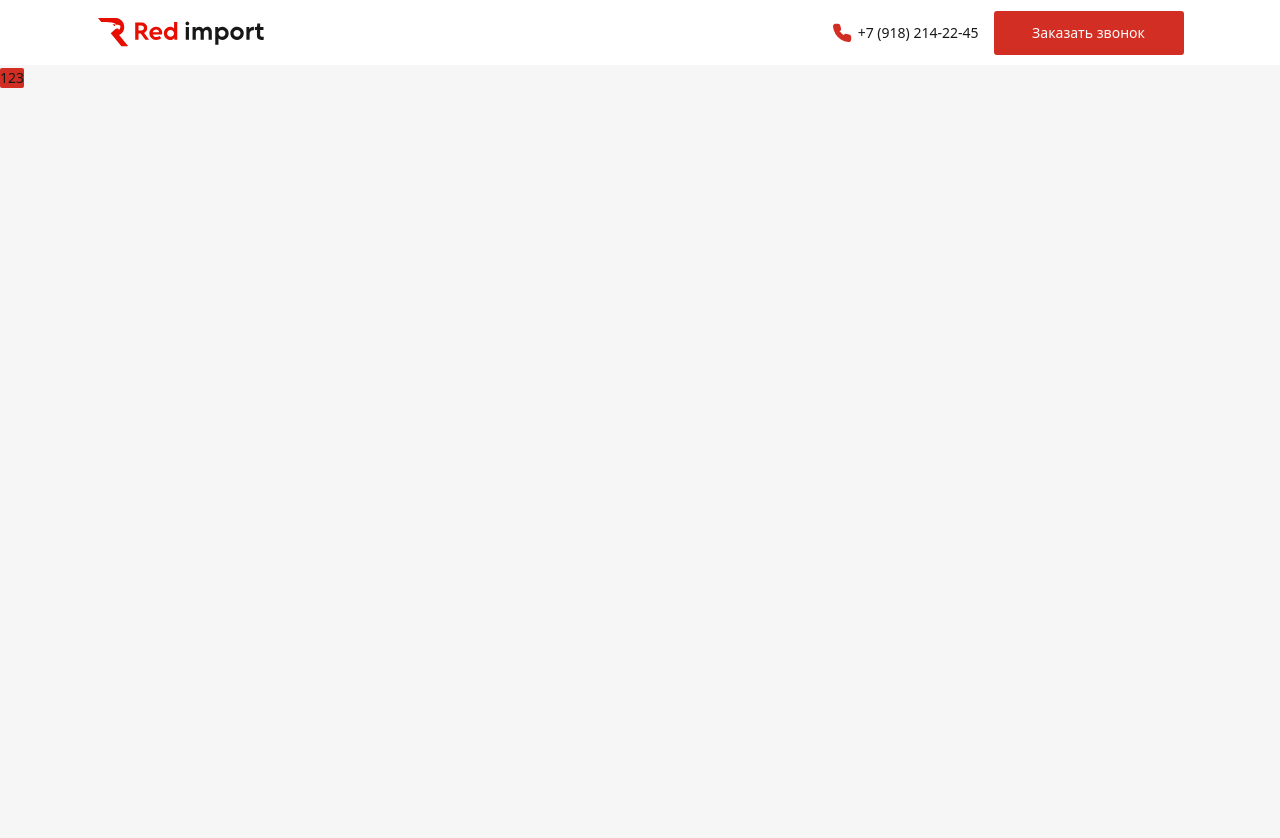
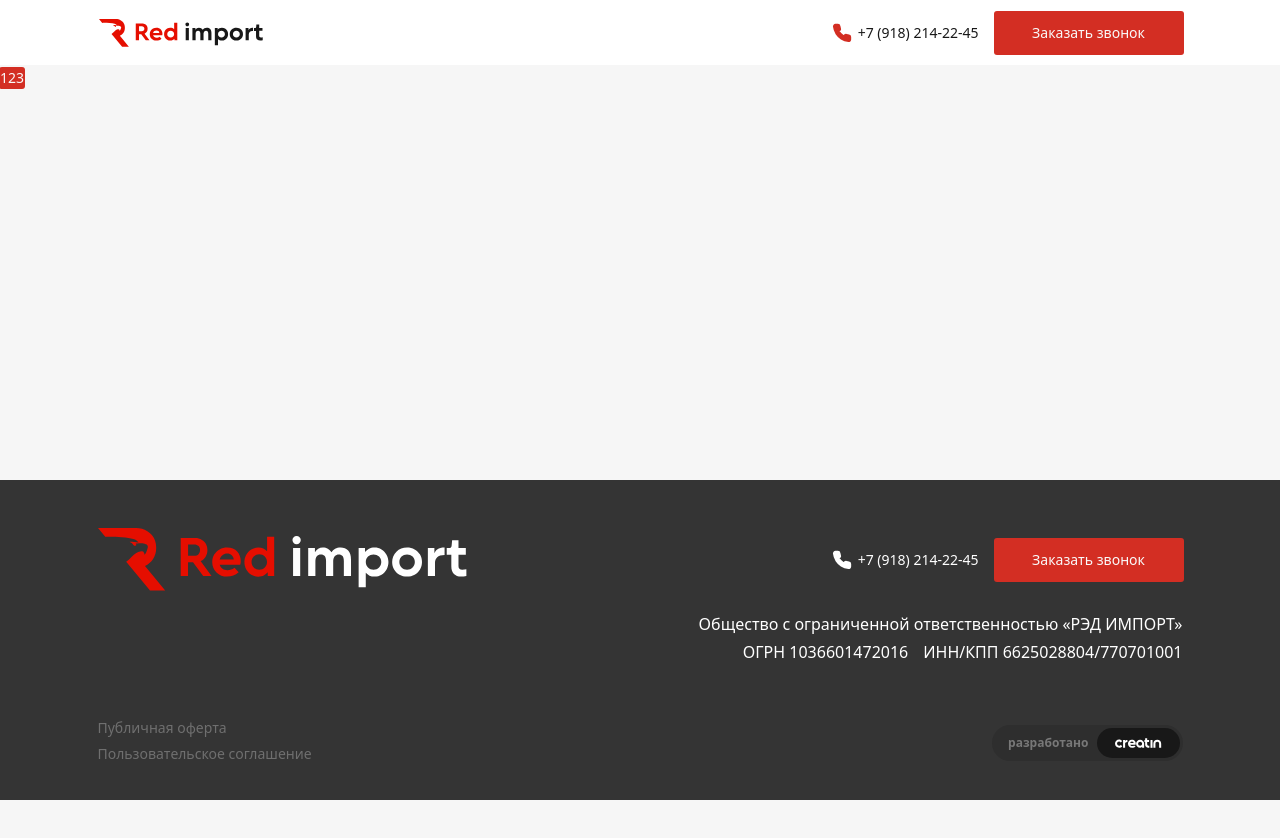
Before and after one commit to Vadim4ick/red-import, a Next.js app: page / in a window 1280 px wide. Shown: the top 838 px of the page. After the commit the page ends 800 px from the top, so only its background shows below. Built offline with nearby package versions, Linux system fonts and the light colour scheme.

Commit message:
adding footer

```diff
--- a/src/app/layout.tsx
+++ b/src/app/layout.tsx
@@ -2,6 +2,7 @@
 import { Geologica } from "next/font/google";
 import "@/shared/style/globals.css";
 import { Header } from "@/components/Header";
+import { Footer } from "@/components/Footer";
 
 const geologica = Geologica({
   subsets: ["cyrillic"],
@@ -20,11 +21,15 @@
   children: React.ReactNode;
 }>) {
   return (
-    <html lang="en">
-      <body className={geologica.variable}>
-        <Header />
+    <html lang="en" className="h-full">
+      <body className={`${geologica.variable} h-full`}>
+        <div className="flex h-full flex-col">
+          <Header />
 
-        {children}
+          <main className="flex-1">{children}</main>
+
+          <Footer />
+        </div>
       </body>
     </html>
   );
--- a/src/app/page.tsx
+++ b/src/app/page.tsx
@@ -2,8 +2,8 @@
 
 export default function Home() {
   return (
-    <main className="min-h-screen">
-      <Button variant={"link"}>123</Button>
-    </main>
+    <div>
+      <Button>123</Button>
+    </div>
   );
 }
--- /dev/null
+++ b/src/components/Footer.tsx
@@ -0,0 +1,62 @@
+import { Creatin } from "@/shared/icons/Creatin";
+import { Logo } from "@/shared/icons/Logo";
+import { Button } from "@/shared/ui/button";
+import { Container } from "@/shared/ui/container";
+import { Phone } from "lucide-react";
+import Link from "next/link";
+
+const Footer = () => {
+  return (
+    <footer className="bg-bgFooter pb-[39px] pt-[48px]">
+      <Container>
+        <div className="flex items-center justify-between">
+          <Link href={"/"}>
+            <Logo variant="footer" />
+          </Link>
+
+          <div className="flex items-center gap-4">
+            <div className="flex items-center gap-[6px]">
+              <Phone className="size-5 fill-white text-white" />
+
+              <p className="text-[14px] font-medium leading-[18px] text-white">
+                +7 (918) 214-22-45
+              </p>
+            </div>
+
+            <Button className="h-[42px] w-[188px]">Заказать звонок</Button>
+          </div>
+        </div>
+
+        <div className="flex justify-end pt-[24px]">
+          <div className="flex flex-col items-end justify-end gap-[9px] text-white">
+            <p className="leading-[19px]">
+              Общество с ограниченной ответственностью «РЭД ИМПОРТ»
+            </p>
+
+            <div className="flex gap-[15px]">
+              <p className="leading-[19px]">ОГРН 1036601472016</p>
+              <p className="leading-[19px]">ИНН/КПП 6625028804/770701001</p>
+            </div>
+          </div>
+        </div>
+
+        <div className="flex items-end justify-between pt-[59px]">
+          <div className="flex flex-col gap-3 text-[14px] leading-[14px] text-[#6F6F6F]">
+            <a>Публичная оферта</a>
+            <a>Пользовательское соглашение</a>
+          </div>
+
+          <div className="flex items-center gap-2 rounded-3xl bg-[#2E2E2E] pb-[3px] pl-[16px] pr-[3px] pt-[3px] text-[12px]">
+            <span className="font-semibold text-[#787878]">разработано</span>
+
+            <div className="rounded-full bg-defaultTextColor px-[18px] py-[10px]">
+              <Creatin className="text-white" />
+            </div>
+          </div>
+        </div>
+      </Container>
+    </footer>
+  );
+};
+
+export { Footer };
--- a/src/components/Header.tsx
+++ b/src/components/Header.tsx
@@ -10,7 +10,7 @@
       <Container>
         <div className="flex h-[var(--header-height)] items-center justify-between">
           <Link href={"/"}>
-            <Logo />
+            <Logo className="max-h-[28px] max-w-[166px]" />
           </Link>
 
           <div className="flex items-center gap-4">
--- /dev/null
+++ b/src/shared/icons/Creatin.tsx
@@ -0,0 +1,22 @@
+const Creatin = (props: ReactTagProps<"svg">) => {
+  return (
+    <svg
+      width="47"
+      height="10"
+      viewBox="0 0 47 10"
+      fill="currentColor"
+      xmlns="http://www.w3.org/2000/svg"
+      {...props}
+    >
+      <path d="M4.06635 9.81876C1.82184 9.81876 0 7.93429 0 5.61952C0 3.18603 1.92386 1.44995 4.06635 1.44995C5.3635 1.44995 6.55862 2.10284 7.21449 3.06733L5.74244 4.52148C5.39265 3.82408 4.64934 3.52731 4.08092 3.52731C3.06069 3.52731 2.04046 4.32858 2.04046 5.61952C2.04046 6.79174 2.94409 7.74139 4.08092 7.74139C4.80966 7.74139 5.4801 7.31108 5.75701 6.73239L7.21449 8.18654C6.5732 9.16587 5.3635 9.81876 4.06635 9.81876Z" />
+      <path d="M8.08008 9.81899V2.03219H10.0056V2.93459C10.3675 2.23596 11.4822 1.98853 12.4088 2.03219V4.06986C11.2361 3.86609 10.1069 4.60838 10.1069 5.83098V9.81899H8.08008Z" />
+      <path d="M17.0379 9.81851C14.6159 9.81851 12.9863 7.75518 12.9863 5.764C12.9863 3.68625 14.4066 1.72393 16.8436 1.73836C19.5048 1.75279 21.3586 3.77283 20.6111 6.65859H15.2738C15.3784 7.35118 16.2306 8.0149 17.2472 8.0149C17.8004 8.02933 18.7572 7.78404 19.0264 7.42332L20.6111 8.59206C19.8038 9.47221 18.5031 9.81851 17.0379 9.81851ZM15.2588 4.9127H18.5629C18.6376 4.39327 18.2041 3.51311 16.9183 3.51311C15.812 3.51311 15.2588 4.29226 15.2588 4.9127Z" />
+      <path d="M25.1138 9.76048C22.8782 9.76048 21.0664 7.96165 21.0664 5.74213C21.0664 3.53711 22.8782 1.73828 25.1138 1.73828C27.3348 1.73828 29.1466 3.53711 29.1466 5.74213V9.81851H27.101V8.86107C26.648 9.39781 25.9321 9.76048 25.1138 9.76048ZM25.1138 7.72954C26.2097 7.72954 27.101 6.84464 27.101 5.74213C27.101 4.65413 26.2097 3.76922 25.1138 3.76922C24.0033 3.76922 23.112 4.65413 23.112 5.74213C23.112 6.84464 24.0033 7.72954 25.1138 7.72954Z" />
+      <path d="M34.3414 9.81902C32.7013 9.81902 30.1467 9.37882 30.1467 6.53215V3.97896H29.4355V1.92466H30.1467V0.295898H32.1788V1.92466H34.0656V3.97896H32.1788V6.07727C32.1788 7.61799 33.3109 7.76473 34.3414 7.76473V9.81902Z" />
+      <path d="M35.4961 9.81899V2.02734H37.5162V9.81899H35.4961Z" />
+      <path d="M38.3809 9.81851V5.7265C38.3809 3.38398 40.0505 1.73828 42.2767 1.73828C44.4882 1.73828 46.1725 3.38398 46.1725 5.7265V9.81851H44.1221V5.7265C44.1221 4.52559 43.3751 3.81394 42.2767 3.81394C41.1782 3.81394 40.4313 4.52559 40.4313 5.7265V9.81851H38.3809Z" />
+    </svg>
+  );
+};
+
+export { Creatin };
--- a/src/shared/icons/Logo.tsx
+++ b/src/shared/icons/Logo.tsx
@@ -1,50 +1,59 @@
-const Logo = () => {
+type Props = {
+  variant?: "header" | "footer";
+} & ReactTagProps<"svg">;
+
+const Logo = (props: Props) => {
+  const { variant = "header", ...otherProps } = props;
+
+  const fill = variant === "footer" ? "white" : "#181818";
+
   return (
     <svg
+      width="369"
+      height="63"
+      viewBox="0 0 369 63"
+      fill="none"
       xmlns="http://www.w3.org/2000/svg"
-      width="166"
-      height="29"
-      viewBox="0 0 166 29"
-      fill="none"
+      {...otherProps}
     >
       <path
-        d="M46.1488 14.951C47.0522 14.532 47.7984 13.8905 48.3614 13.0527C48.9243 12.2148 49.2124 11.1805 49.2124 9.97604C49.2124 9.26907 49.1076 8.61448 48.8851 7.99916C48.6756 7.39692 48.3876 6.88634 48.021 6.4674C47.6675 6.04845 47.2486 5.69497 46.7773 5.39385C46.3059 5.10583 45.8215 4.88327 45.311 4.73926C44.8004 4.59524 44.2767 4.52979 43.753 4.52979H37.207V21.6803H40.5062V15.4616H42.7449L47.3271 21.6803H51.0714L46.1488 14.951ZM45.2324 11.8089C44.7873 12.2933 44.1196 12.5421 43.2424 12.5421H40.5193V7.44929H43.2424C44.1196 7.44929 44.7873 7.68495 45.2324 8.16935C45.6775 8.64066 45.9132 9.24289 45.9132 9.97604C45.9132 10.7092 45.6775 11.3245 45.2324 11.8089Z"
+        d="M102.585 33.1058C104.593 32.1781 106.252 30.7577 107.503 28.9023C108.754 27.047 109.395 24.7569 109.395 22.0898C109.395 20.5244 109.162 19.0749 108.667 17.7124C108.201 16.3789 107.561 15.2484 106.746 14.3207C105.961 13.393 105.029 12.6103 103.982 11.9436C102.934 11.3058 101.857 10.813 100.722 10.4941C99.5872 10.1752 98.4231 10.0303 97.259 10.0303H82.708V48.0063H90.0417V34.2364H95.0182L105.204 48.0063H113.527L102.585 33.1058ZM100.548 26.1483C99.5581 27.221 98.0739 27.7718 96.124 27.7718H90.0708V16.4949H96.124C98.0739 16.4949 99.5581 17.0167 100.548 18.0893C101.537 19.1329 102.061 20.4664 102.061 22.0898C102.061 23.7132 101.537 25.0757 100.548 26.1483Z"
         fill="#E50E00"
       />
       <path
-        d="M64.2159 14.9771C64.2159 14.1392 64.0719 13.3537 63.7969 12.6075C63.522 11.8612 63.1292 11.2066 62.6186 10.6437C62.1081 10.0807 61.4666 9.63559 60.681 9.30829C59.8955 8.98099 59.0445 8.81079 58.1019 8.81079C56.8582 8.81079 55.7061 9.09881 54.6849 9.66177C53.6506 10.2247 52.852 11.0233 52.2629 12.0183C51.6869 13.0264 51.3857 14.1392 51.3857 15.3699C51.3857 17.2551 52.0272 18.8261 53.2972 20.0699C54.5671 21.3267 56.1643 21.9551 58.0888 21.9551C59.11 21.9551 60.0395 21.798 60.8643 21.4707C61.7022 21.1565 62.5008 20.6459 63.2732 19.9651L61.4142 17.9097C60.8774 18.3286 60.3537 18.6167 59.8693 18.7869C59.3849 18.9571 58.822 19.0356 58.1805 19.0356C57.3819 19.0356 56.6618 18.8131 56.0334 18.381C55.405 17.9359 54.986 17.3337 54.7504 16.5612H63.9802C64.1373 16.0637 64.2159 15.527 64.2159 14.9771ZM54.7504 14.1785C54.9729 13.3799 55.3919 12.7384 55.9941 12.2671C56.5963 11.7958 57.2902 11.5601 58.0888 11.5601C58.966 11.5601 59.6599 11.8089 60.1705 12.3063C60.681 12.8038 60.9822 13.4323 61.0738 14.1785H54.7504Z"
+        d="M142.746 33.1637C142.746 31.3084 142.425 29.5691 141.814 27.9167C141.203 26.2643 140.33 24.8148 139.195 23.5683C138.06 22.3217 136.634 21.3361 134.888 20.6114C133.142 19.8866 131.25 19.5098 129.155 19.5098C126.39 19.5098 123.829 20.1475 121.559 21.3941C119.26 22.6406 117.485 24.409 116.175 26.6122C114.895 28.8443 114.226 31.3084 114.226 34.0334C114.226 38.2079 115.652 41.6866 118.474 44.4406C121.297 47.2236 124.848 48.6151 129.126 48.6151C131.396 48.6151 133.462 48.2672 135.295 47.5425C137.158 46.8467 138.933 45.7161 140.65 44.2087L136.518 39.6574C135.325 40.585 134.16 41.2228 133.084 41.5996C132.007 41.9765 130.756 42.1504 129.33 42.1504C127.554 42.1504 125.954 41.6576 124.557 40.701C123.16 39.7153 122.229 38.3818 121.705 36.6715H142.222C142.571 35.5699 142.746 34.3813 142.746 33.1637ZM121.705 31.3954C122.2 29.627 123.131 28.2066 124.469 27.163C125.808 26.1193 127.351 25.5975 129.126 25.5975C131.076 25.5975 132.618 26.1483 133.753 27.2499C134.888 28.3515 135.557 29.743 135.761 31.3954H121.705Z"
         fill="#E50E00"
       />
       <path
-        d="M76.0639 3.90137V10.5128C75.5664 9.97604 75.0034 9.544 74.375 9.25598C73.7466 8.95486 72.9873 8.81085 72.0708 8.81085C70.9449 8.81085 69.9107 9.09888 68.968 9.66183C68.0254 10.2248 67.2661 11.0234 66.7031 12.0315C66.1402 13.0396 65.8652 14.1655 65.8652 15.3961C65.8652 16.6137 66.1402 17.7265 66.7031 18.7477C67.2661 19.7557 68.0254 20.5543 68.968 21.1173C69.9107 21.6803 70.958 21.9683 72.0708 21.9683C73.092 21.9683 73.9299 21.7981 74.5845 21.4577C75.2391 21.1173 75.8413 20.6198 76.365 19.9914V21.7064H79.2583V3.90137H76.0639ZM75.0427 17.8312C74.375 18.4989 73.5502 18.8262 72.5552 18.8262C71.5602 18.8262 70.7354 18.4858 70.0678 17.8312C69.4132 17.1635 69.0728 16.3518 69.0728 15.383C69.0728 14.4142 69.4001 13.6025 70.0678 12.9217C70.7354 12.2409 71.5602 11.9006 72.5552 11.9006C73.5502 11.9006 74.375 12.2409 75.0427 12.9217C75.6973 13.6025 76.0377 14.4273 76.0377 15.383C76.0377 16.3518 75.6973 17.1635 75.0427 17.8312Z"
+        d="M169.083 8.63892V23.2785C167.977 22.09 166.725 21.1333 165.328 20.4956C163.932 19.8288 162.244 19.5099 160.206 19.5099C157.704 19.5099 155.405 20.1477 153.309 21.3942C151.214 22.6408 149.526 24.4091 148.275 26.6413C147.023 28.8735 146.412 31.3666 146.412 34.0916C146.412 36.7876 147.023 39.2517 148.275 41.5128C149.526 43.745 151.214 45.5134 153.309 46.7599C155.405 48.0065 157.733 48.6442 160.206 48.6442C162.476 48.6442 164.339 48.2674 165.794 47.5136C167.249 46.7599 168.588 45.6583 169.752 44.2668V48.0644H176.183V8.63892H169.083ZM166.813 39.4836C165.328 40.962 163.495 41.6868 161.283 41.6868C159.071 41.6868 157.238 40.933 155.754 39.4836C154.299 38.0051 153.542 36.2078 153.542 34.0626C153.542 31.9174 154.27 30.12 155.754 28.6126C157.238 27.1051 159.071 26.3514 161.283 26.3514C163.495 26.3514 165.328 27.1051 166.813 28.6126C168.268 30.12 169.024 31.9464 169.024 34.0626C169.024 36.2078 168.268 38.0051 166.813 39.4836Z"
         fill="#E50E00"
       />
       <path
-        d="M87.7554 9.0596V21.6672H90.9629V9.0596H87.7554ZM90.6749 4.13702C90.3083 3.77045 89.8632 3.58716 89.3395 3.58716C88.8159 3.58716 88.3707 3.77045 88.0172 4.13702C87.6638 4.5036 87.4805 4.94872 87.4805 5.45931C87.4805 5.98299 87.6638 6.42811 88.0172 6.79469C88.3707 7.16126 88.8159 7.34455 89.3395 7.34455C89.8632 7.34455 90.3083 7.16126 90.6749 6.79469C91.0415 6.42811 91.2117 5.98299 91.2117 5.45931C91.2117 4.94872 91.0415 4.5036 90.6749 4.13702Z"
-        fill="#181818"
+        d="M195.071 20.0607V47.9774H202.201V20.0607H195.071ZM201.561 9.16067C200.746 8.34897 199.757 7.94312 198.592 7.94312C197.428 7.94312 196.439 8.34897 195.653 9.16067C194.867 9.97237 194.46 10.958 194.46 12.0886C194.46 13.2482 194.867 14.2338 195.653 15.0455C196.439 15.8572 197.428 16.2631 198.592 16.2631C199.757 16.2631 200.746 15.8572 201.561 15.0455C202.376 14.2338 202.754 13.2482 202.754 12.0886C202.754 10.958 202.376 9.97237 201.561 9.16067Z"
+        fill={fill}
       />
       <path
-        d="M112.551 10.1332C111.713 9.24298 110.574 8.79785 109.134 8.79785C108.191 8.79785 107.366 9.00732 106.673 9.42627C105.966 9.84521 105.429 10.3558 105.049 10.958C104.552 10.2249 103.989 9.68811 103.4 9.33462C102.797 8.98114 102.038 8.81094 101.135 8.81094C99.5898 8.81094 98.3984 9.531 97.5867 10.958V9.07278H94.5625V21.6803H97.7962V15.1867C97.7962 14.1917 98.0057 13.3931 98.4377 12.804C98.8698 12.2149 99.472 11.9137 100.271 11.9137C101.056 11.9137 101.632 12.1625 102.012 12.6731C102.391 13.1837 102.588 13.9692 102.588 15.0427V21.6803H105.808V14.7678C105.887 13.8775 106.136 13.1837 106.568 12.6731C107 12.1625 107.589 11.9137 108.322 11.9137C109.081 11.9137 109.658 12.1625 110.037 12.6731C110.417 13.1837 110.6 13.9692 110.6 15.0427V21.6803H113.821V14.3358C113.808 12.4243 113.389 11.0235 112.551 10.1332Z"
-        fill="#181818"
+        d="M250.19 22.4379C248.328 20.4666 245.796 19.481 242.595 19.481C240.499 19.481 238.666 19.9448 237.123 20.8724C235.552 21.8001 234.359 22.9307 233.515 24.2642C232.409 22.6408 231.158 21.4522 229.848 20.6695C228.509 19.8868 226.821 19.5099 224.813 19.5099C221.379 19.5099 218.731 21.1044 216.927 24.2642V20.0897H210.204V48.0065H217.392V33.6278C217.392 31.4246 217.858 29.6562 218.818 28.3517C219.779 27.0472 221.117 26.3804 222.893 26.3804C224.639 26.3804 225.919 26.9312 226.763 28.0618C227.607 29.1924 228.044 30.9318 228.044 33.3089V48.0065H235.203V32.7001C235.377 30.7288 235.93 29.1924 236.891 28.0618C237.851 26.9312 239.161 26.3804 240.79 26.3804C242.478 26.3804 243.759 26.9312 244.603 28.0618C245.447 29.1924 245.854 30.9318 245.854 33.3089V48.0065H253.013V31.7435C252.984 27.511 252.053 24.4091 250.19 22.4379Z"
+        fill={fill}
       />
       <path
-        d="M129.793 12.0314C129.23 11.0233 128.484 10.2247 127.541 9.66177C126.599 9.08572 125.564 8.81079 124.438 8.81079C123.404 8.81079 122.566 8.98099 121.899 9.33447C121.231 9.67486 120.629 10.1724 120.105 10.8008V9.07263H117.251V26.7075H120.459V20.2401C120.956 20.7899 121.506 21.2089 122.134 21.51C122.763 21.8111 123.522 21.9551 124.452 21.9551C125.577 21.9551 126.612 21.6671 127.567 21.1041C128.51 20.5281 129.269 19.7426 129.819 18.7345C130.369 17.7264 130.657 16.6136 130.657 15.396C130.631 14.1654 130.356 13.0395 129.793 12.0314ZM126.442 17.8312C125.787 18.4988 124.949 18.8392 123.954 18.8392C122.959 18.8392 122.134 18.4988 121.467 17.8312C120.799 17.1635 120.472 16.3387 120.472 15.3699C120.472 14.4011 120.799 13.5894 121.467 12.9217C122.121 12.254 122.959 11.9136 123.954 11.9136C124.949 11.9136 125.774 12.254 126.442 12.9217C127.109 13.5894 127.437 14.4142 127.437 15.3699C127.423 16.3387 127.096 17.1635 126.442 17.8312Z"
-        fill="#181818"
+        d="M288.517 26.6411C287.266 24.409 285.607 22.6406 283.512 21.3941C281.417 20.1185 279.117 19.5098 276.615 19.5098C274.316 19.5098 272.453 19.8866 270.969 20.6693C269.485 21.4231 268.146 22.5247 266.982 23.9161V20.0896H260.638V59.1382H267.768V44.8175C268.874 46.035 270.096 46.9627 271.493 47.6294C272.89 48.2962 274.578 48.6151 276.644 48.6151C279.147 48.6151 281.446 47.9773 283.57 46.7308C285.665 45.4552 287.353 43.7159 288.576 41.4837C289.798 39.2515 290.438 36.7874 290.438 34.0914C290.38 31.3664 289.769 28.8733 288.517 26.6411ZM281.067 39.4834C279.612 40.9619 277.75 41.7156 275.538 41.7156C273.326 41.7156 271.493 40.9619 270.009 39.4834C268.524 38.005 267.797 36.1786 267.797 34.0334C267.797 31.8882 268.524 30.0909 270.009 28.6124C271.464 27.134 273.326 26.3802 275.538 26.3802C277.75 26.3802 279.583 27.134 281.067 28.6124C282.551 30.0909 283.279 31.9172 283.279 34.0334C283.25 36.1786 282.522 38.005 281.067 39.4834Z"
+        fill={fill}
       />
       <path
-        d="M144.875 12.0183C144.286 11.0102 143.474 10.2247 142.44 9.66177C141.406 9.08572 140.267 8.81079 139.023 8.81079C137.125 8.81079 135.541 9.4392 134.258 10.696C132.975 11.9529 132.333 13.5108 132.333 15.3699C132.333 16.6005 132.621 17.7264 133.21 18.7345C133.786 19.7426 134.598 20.5281 135.619 21.1041C136.64 21.6802 137.779 21.9551 139.023 21.9551C140.28 21.9551 141.419 21.6671 142.44 21.1041C143.461 20.5281 144.273 19.7426 144.862 18.7345C145.451 17.7264 145.752 16.6005 145.752 15.3699C145.752 14.1392 145.464 13.0264 144.875 12.0183ZM141.524 17.8312C140.856 18.4988 140.018 18.8392 139.023 18.8392C138.028 18.8392 137.203 18.4988 136.549 17.8442C135.894 17.1766 135.567 16.3518 135.567 15.3699C135.567 14.4011 135.894 13.5894 136.549 12.9217C137.203 12.254 138.028 11.9136 139.023 11.9136C140.018 11.9136 140.856 12.254 141.524 12.9217C142.191 13.5894 142.532 14.4142 142.532 15.3699C142.532 16.3387 142.191 17.1635 141.524 17.8312Z"
-        fill="#181818"
+        d="M322.043 26.6122C320.733 24.38 318.929 22.6406 316.63 21.3941C314.331 20.1185 311.799 19.5098 309.034 19.5098C304.814 19.5098 301.293 20.9013 298.441 23.6842C295.589 26.4672 294.163 29.9169 294.163 34.0334C294.163 36.7584 294.803 39.2515 296.113 41.4837C297.393 43.7159 299.198 45.4552 301.468 46.7308C303.738 48.0063 306.27 48.6151 309.034 48.6151C311.828 48.6151 314.36 47.9773 316.63 46.7308C318.9 45.4552 320.704 43.7159 322.014 41.4837C323.323 39.2515 323.993 36.7584 323.993 34.0334C323.993 31.3084 323.352 28.8443 322.043 26.6122ZM314.593 39.4834C313.109 40.9619 311.246 41.7156 309.034 41.7156C306.822 41.7156 304.989 40.9619 303.534 39.5124C302.079 38.034 301.351 36.2076 301.351 34.0334C301.351 31.8882 302.079 30.0909 303.534 28.6124C304.989 27.134 306.822 26.3802 309.034 26.3802C311.246 26.3802 313.109 27.134 314.593 28.6124C316.077 30.0909 316.834 31.9172 316.834 34.0334C316.834 36.1786 316.077 38.005 314.593 39.4834Z"
+        fill={fill}
       />
       <path
-        d="M154.066 9.02035C153.53 9.15127 153.097 9.33456 152.757 9.58331C152.404 9.83205 152.129 10.0939 151.919 10.3688C151.71 10.6438 151.513 10.9711 151.33 11.3507V9.07272H148.397V21.6803H151.605V15.7758C151.605 14.663 151.932 13.7858 152.6 13.1574C153.268 12.529 154.367 12.2148 155.912 12.2148V8.82397C155.218 8.82397 154.603 8.88943 154.066 9.02035Z"
-        fill="#181818"
+        d="M342.472 19.9737C341.279 20.2636 340.319 20.6694 339.562 21.2202C338.776 21.771 338.165 22.3508 337.7 22.9596C337.234 23.5683 336.797 24.2931 336.39 25.1338V20.0896H329.871V48.0064H337.001V34.9322C337.001 32.4681 337.729 30.5258 339.213 29.1343C340.697 27.7428 343.142 27.0471 346.576 27.0471V19.5388C345.033 19.5388 343.665 19.6838 342.472 19.9737Z"
+        fill={fill}
       />
       <path
-        d="M163.859 18.8132C162.733 18.8132 162.17 18.2502 162.17 17.1243V12.0577H165.469V9.07276H162.17V5.55103H159.303L159.093 7.90758C159.054 8.32652 158.936 8.61454 158.753 8.81092C158.57 8.99421 158.269 9.08586 157.863 9.08586H156.881V12.0708H158.949V17.4123C158.949 18.8917 159.342 20.0045 160.128 20.777C160.913 21.5494 161.961 21.9291 163.27 21.9291C164.068 21.9291 164.893 21.8374 165.718 21.6672V18.6299C165.142 18.7477 164.513 18.8132 163.859 18.8132Z"
-        fill="#181818"
+        d="M364.242 41.6577C361.739 41.6577 360.488 40.4112 360.488 37.9181V26.6992H367.821V20.0896H360.488V12.2915H354.114L353.649 17.5096C353.561 18.4372 353.299 19.075 352.892 19.5098C352.485 19.9157 351.815 20.1186 350.913 20.1186H348.73V26.7282H353.329V38.5559C353.329 41.8316 354.202 44.2957 355.948 46.0061C357.694 47.7165 360.022 48.5572 362.932 48.5572C364.707 48.5572 366.541 48.3543 368.374 47.9774V41.2519C367.094 41.5128 365.697 41.6577 364.242 41.6577Z"
+        fill={fill}
       />
       <path
-        d="M21.1435 17.1243C22.636 16.4304 23.8536 15.3831 24.7831 13.9953C25.7126 12.6076 26.1839 10.9187 26.1839 8.94181C26.1839 7.77663 26.0006 6.68999 25.6472 5.695C25.2937 4.70001 24.8224 3.86213 24.2332 3.16825C23.6441 2.48747 22.9633 1.89833 22.1909 1.41393C21.4185 0.92953 20.6068 0.576047 19.7689 0.340392C18.931 0.104736 18.08 0 17.2159 0H0L3.27299 3.94068C4.97495 3.90141 7.93373 3.88831 10.7878 4.13706C15.1343 4.50364 17.4647 4.97495 18.224 6.54598C18.224 6.54598 15.2129 5.94375 14.1393 6.28414C14.1393 6.28414 15.2129 6.57217 15.6056 7.1744C16.0115 7.77663 16.3911 8.13011 16.7708 8.02537C17.1505 7.92064 17.2945 7.60643 17.2028 7.44933C17.0981 7.29222 16.9934 7.18749 16.9934 7.18749C16.9934 7.18749 16.9279 7.03038 17.1505 7.0042C17.373 6.97802 19.2845 6.68999 20.9733 7.06966C22.6622 7.44933 22.4134 8.53596 22.4134 8.70615C22.4134 8.86326 21.8243 11.2722 20.9602 12.1232C20.9602 12.1232 20.79 10.5521 19.8605 10.4998C18.931 10.4474 17.6218 10.9187 16.2733 11.9399C15.2129 12.7385 14.4797 13.9429 12.6861 15.2783L23.3953 28.2001H30.2293L21.1435 17.1243Z"
+        d="M46.9998 37.9181C50.3174 36.3816 53.0239 34.0625 55.0901 30.9896C57.1564 27.9167 58.204 24.1771 58.204 19.7997C58.204 17.2197 57.7966 14.8136 57.0108 12.6104C56.2251 10.4072 55.1774 8.55186 53.8678 7.01542C52.5582 5.50797 51.0449 4.20346 49.3279 3.13085C47.6109 2.05824 45.8066 1.27553 43.944 0.753725C42.0815 0.231917 40.1899 0 38.2691 0H0L7.2755 8.72579C11.0588 8.63883 17.6358 8.60984 23.9801 9.16063C33.6419 9.97234 38.8221 11.016 40.51 14.4947C40.51 14.4947 33.8165 13.1612 31.4302 13.9149C31.4302 13.9149 33.8165 14.5527 34.6896 15.8862C35.5918 17.2197 36.4357 18.0024 37.2797 17.7705C38.1236 17.5386 38.4438 16.8428 38.24 16.4949C38.0072 16.1471 37.7744 15.9152 37.7744 15.9152C37.7744 15.9152 37.6289 15.5673 38.1236 15.5093C38.6184 15.4513 42.8673 14.8136 46.6214 15.6542C50.3756 16.4949 49.8226 18.9011 49.8226 19.2779C49.8226 19.6258 48.5131 24.9598 46.5923 26.8441C46.5923 26.8441 46.214 23.3654 44.1478 23.2495C42.0815 23.1335 39.1713 24.1771 36.1738 26.4383C33.8165 28.2066 32.1868 30.8737 28.1999 33.8306L52.0053 62.4431H67.1965L46.9998 37.9181Z"
         fill="#E50E00"
       />
     </svg>
--- a/tailwind.config.ts
+++ b/tailwind.config.ts
@@ -21,6 +21,7 @@
         buttonColor: "#D32E23",
         defaultTextColor: "#181818",
         bgBody: "#F6F6F6",
+        bgFooter: "#343434",
         card: {
           DEFAULT: "hsl(var(--card))",
           foreground: "hsl(var(--card-foreground))",
```
